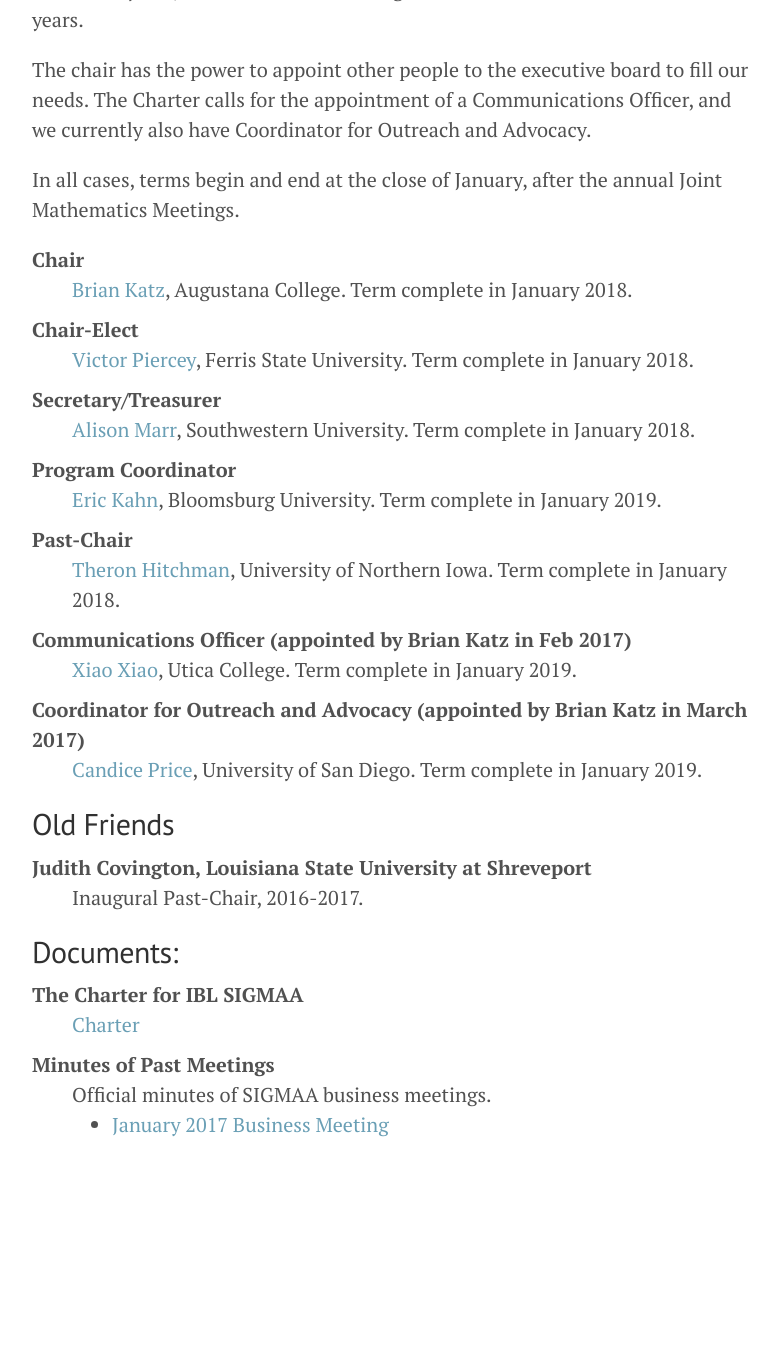
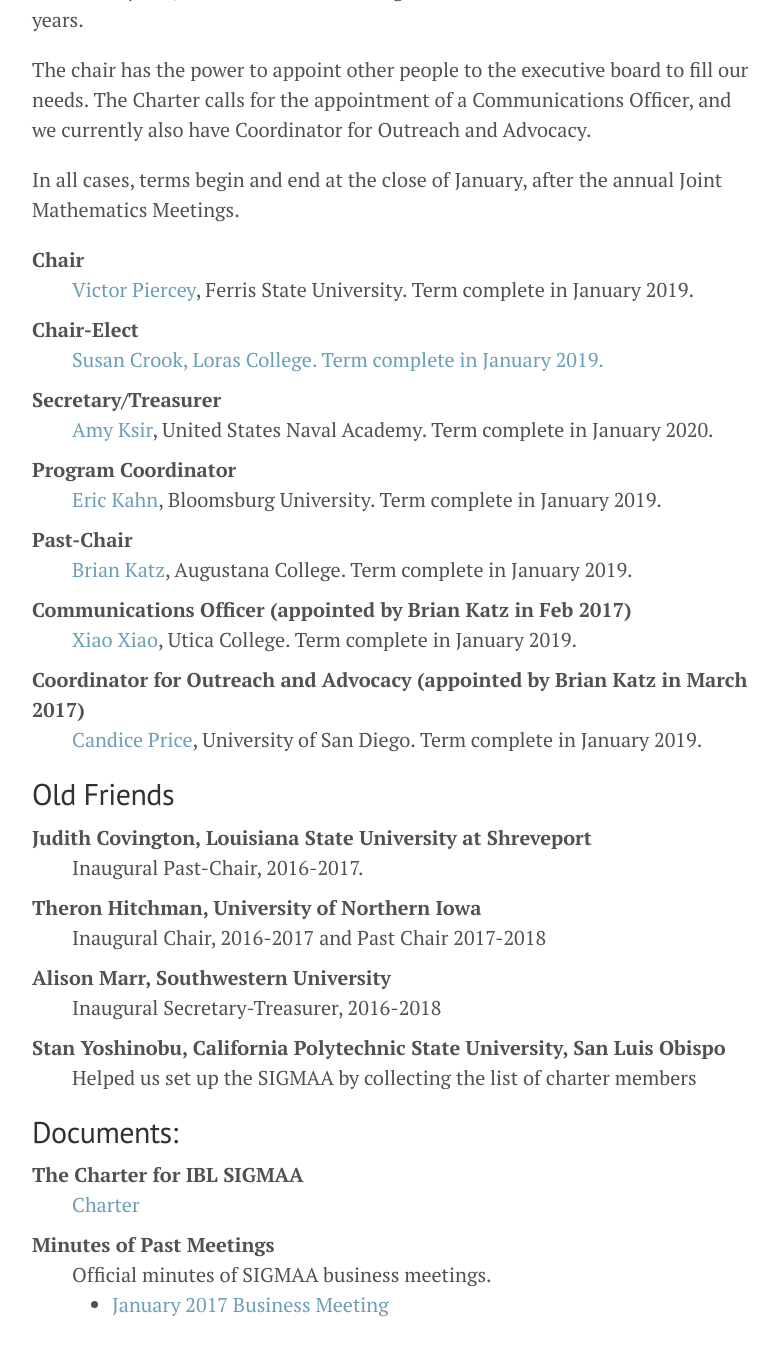
Before and after one commit to theronhitchman/iblsigmaa, a Jekyll site: the page built from web/about.md, in a window 1280 px wide and 1400 px high, scrolled down 1087 px. Shown: the top 1356 px of the window, without its empty margins (248-1027 px from the left). Built offline with Jekyll 4.4.1, drawn with Linux system fonts in a browser that asks for light colours; before the commit the page ends 2307 px from its top, so only the background shows below that.

Commit message:
light updates at BKs request: MF18 CPS slides; officers list

```diff
--- a/web/about.md
+++ b/web/about.md
@@ -50,19 +50,19 @@
 Joint Mathematics Meetings.
 
 Chair
-: <a href="https://www.augustana.edu/academics/faculty-directory/brian-p-katz" target="_new">Brian Katz</a>, Augustana College. Term complete in January 2018.
+: <a href="https://www.ferris.edu/arts-sciences/departments/mathematics/mathematics-faculty-staff/victor-piercey.htm" target="_new">Victor Piercey</a>, Ferris State University. Term complete in January 2019.
 
 Chair-Elect
-: <a href="https://www.ferris.edu/arts-sciences/departments/mathematics/mathematics-faculty-staff/victor-piercey.htm" target="_new">Victor Piercey</a>, Ferris State University. Term complete in January 2018.
+: <a href="https://www.loras.edu/staff/susan-crook-ph-d/" target="_new">Susan Crook, Loras College. Term complete in January 2019.
 
 Secretary/Treasurer
-: <a href="http://people.southwestern.edu/~marra/" target="_new">Alison Marr</a>, Southwestern University. Term complete in January 2018.
+: <a href="https://www.usna.edu/Users/math/ksir/index.php" target="_new">Amy Ksir</a>, United States Naval Academy. Term complete in January 2020.
 
 Program Coordinator
 : <a href="http://facstaff.bloomu.edu/ekahn/" target="_new">Eric Kahn</a>, Bloomsburg University. Term complete in January 2019.
 
 Past-Chair
-: <a href="https://sites.uni.edu/theron/" target="_new">Theron Hitchman</a>, University of Northern Iowa. Term complete in January 2018.
+: <a href="https://www.augustana.edu/academics/faculty-directory/brian-p-katz" target="_new">Brian Katz</a>, Augustana College. Term complete in January 2019.
 
 Communications Officer (appointed by Brian Katz in Feb 2017)
 : <a href="http://www.utica.edu/faculty_staff/xixiao/" target="_new">Xiao Xiao</a>, Utica College. Term complete in January 2019.
@@ -76,6 +76,15 @@
 Judith Covington, Louisiana State University at Shreveport
 : Inaugural Past-Chair, 2016-2017.
 
+Theron Hitchman, University of Northern Iowa
+: Inaugural Chair, 2016-2017 and Past Chair 2017-2018
+
+Alison Marr, Southwestern University
+: Inaugural Secretary-Treasurer, 2016-2018
+
+Stan Yoshinobu, California Polytechnic State University, San Luis Obispo
+: Helped us set up the SIGMAA by collecting the list of charter members
+
 
 ## Documents:
 
```
Also changed, not shown: web/resources.md (+4 -0 lines).
